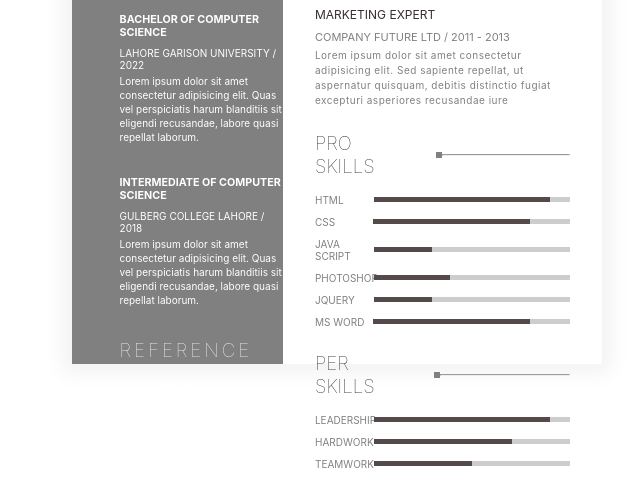
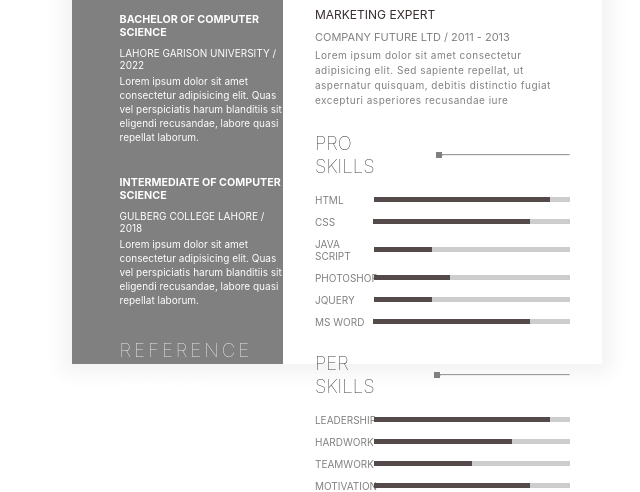
Before and after one commit to ZeeshiDeveloper/my-resume-html-css, a plain HTML site: page index.html in a window 1280 px wide. Shown: the part 548-1040 px from the top of the page, without its empty margins (303-943 px from the left). Before the commit the page ends 1018 px from the top, so only its background shows below. Drawn offline with Linux system fonts and the light colour scheme.

Commit message:
add motivation inside per skills.

```diff
--- a/index.html
+++ b/index.html
@@ -151,6 +151,12 @@
                     <span class="dark-percentage" style="width:38.5%;"></span>
                     <span class="light-percentage" style="width: 38.5%;"></span>
                 </div>
+
+                <div class="per-skills__flex">
+                    <p class="per-skills__name">motivation</p>
+                    <span class="dark-percentage" style="width:62%;"></span>
+                    <span class="light-percentage" style="width: 16%;"></span>
+                </div>
             </div>
         </div>
     </div>
```
